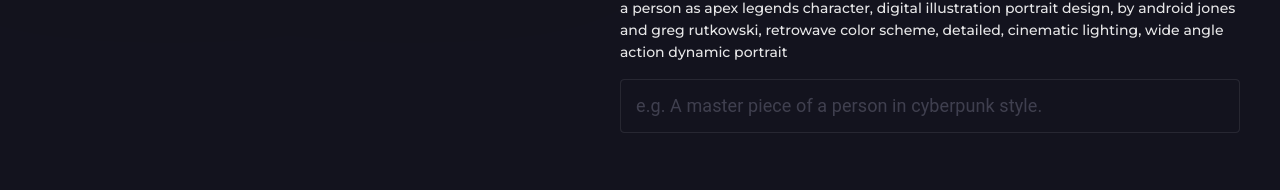
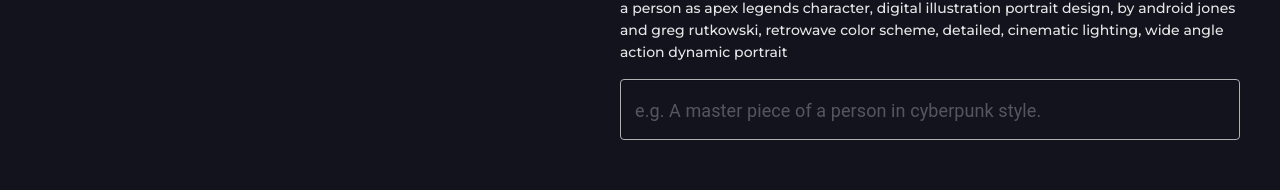
Before and after one commit to skyplaying/maxi, a React (Create React App) app: page /aigc-mint in a window 1280 px wide. Shown: the part 724-914 px from the top of the page. Built offline with nearby package versions, Linux system fonts and the light colour scheme; what @web3-react/injected-connector would draw is missing.

Commit message:
add delete icon

```diff
--- a/src/components/AIGC/CropComp.jsx
+++ b/src/components/AIGC/CropComp.jsx
@@ -1,6 +1,7 @@
 import ReactCrop from 'react-image-crop'
 import React, { useEffect, useState } from 'react'
-import { Box } from '@mui/material'
+import { Box, IconButton } from '@mui/material'
+import deleteIcon from '../../assets/img/page/aigc/deleteIcon.svg'
 
 function getCroppedImg(image, crop, fileName) {
   const canvas = document.createElement('canvas');
@@ -37,7 +38,7 @@
   });
 }
 
-function CropComp({ file }) {
+function CropComp({ file, setFile }) {
   const [crop, setCrop] = useState({
     unit: 'px',
     x: 45,
@@ -58,6 +59,7 @@
         width: 600,
         height: 600,
         border: '1px solid #fff',
+        position: 'relative',
         mt: 2,
         '.ReactCrop': {
           height: '100%',
@@ -88,6 +90,23 @@
           }}
         />
       </ReactCrop>
+      <IconButton
+        aria-label="more"
+        id="long-button"
+        aria-haspopup="true"
+        sx={{
+          position: 'absolute',
+          right: 0,
+          top: 0,
+          width: 60,
+          height: 60,
+        }}
+        onClick={() => {
+          setFile(null);
+        }}
+      >
+        <img src={deleteIcon} />
+      </IconButton>
     </Box>
   )
 }
--- a/src/components/AIGC/UploadImageComp.jsx
+++ b/src/components/AIGC/UploadImageComp.jsx
@@ -4,7 +4,6 @@
 import Dropzone from 'react-dropzone';
 import BackupIcon from '@mui/icons-material/Backup';
 import CropComp from './CropComp'
-
 const UploadImageComp = () => {
   const [progress, setProgress] = useState(50);
   const [file, setFile] = useState(null);
@@ -26,7 +25,7 @@
         Works best with photos which consist only one face. <br />
         Your input image won’t be saved anywhere.
       </div>
-      {file ? <CropComp file={file} /> :
+      {file ? <CropComp file={file} setFile={setFile} /> :
         <Stack
           direction="column"
           justifyContent="center"
--- a/src/pages/aigc/AIGCMintContainer.jsx
+++ b/src/pages/aigc/AIGCMintContainer.jsx
@@ -101,10 +101,13 @@
         a person as apex legends character, digital illustration portrait design, by android jones <br /> and greg rutkowski, retrowave color scheme, detailed, cinematic lighting, wide angle <br /> action dynamic portrait
       </div>
       <TextField
+        className='text-area'
         name='text'
         error={Boolean(formik.touched.text && formik.errors.text)}
         helperText={Boolean(formik.touched.text) && formik.errors.text}
         fullWidth
+        multiline
+        // rows={4}
         value={formik.values.text}
         onChange={(e) => {
           formik.setFieldValue('text', e.target.value);
@@ -112,7 +115,16 @@
         type='text'
         placeholder="e.g. A master piece of a person in cyberpunk style."
         sx={{
-          my: 2
+          '.MuiInputBase-root': {
+            color: '#C4C4C4 !important',
+            border: '1px solid #C4C4C4'
+          },
+          my: 2,
+          textarea: {
+            border: 'none',
+            lineHeight: '26px',
+            fontSize: '16px'
+          }
         }}
       />
     </>
--- a/src/pages/aigc/index.module.scss
+++ b/src/pages/aigc/index.module.scss
@@ -262,6 +262,16 @@
             color: #FFFFFF;
 
             input {
+              font-family: 'Montserrat';
+              font-style: normal;
+              font-weight: 700;
+              font-size: 15px;
+              line-height: 22px;
+              color: #FFFFFF;
+              outline: none;
+              border: none;
+            }
+            textarea {
               font-family: 'Montserrat';
               font-style: normal;
               font-weight: 700;
```
Also changed, not shown: src/assets/img/page/aigc/deleteIcon.svg (added).
